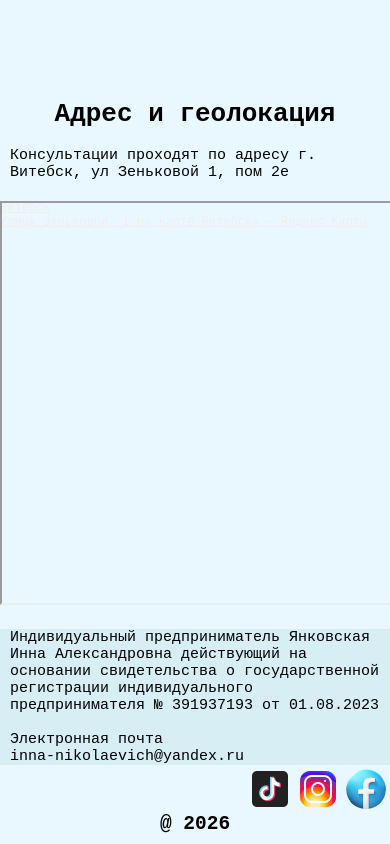
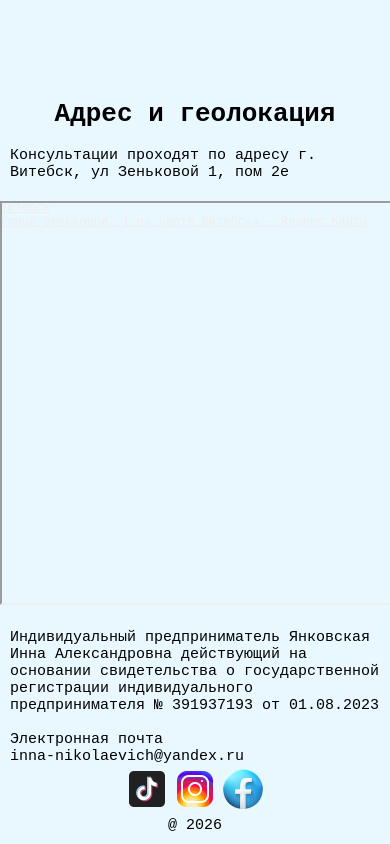
Before and after one commit to angelina2702/psychologist_Inna_Yakovskaya, a plain HTML site: page index.html in a window 390 px wide. Shown: the part 2647-3491 px from the top of the page. Drawn offline with Linux system fonts and the light colour scheme.

Commit message:
Add files via upload

```diff
--- a/index.html
+++ b/index.html
@@ -201,11 +201,11 @@
 Электронная почта<br>
 inna-nikolaevich@yandex.ru</p>
 <div class="imgs">
-	<img class="img" src="tiktok.png">
-	<img class="img" src="instagram.png">
-	<img class="img" src="facebook.png">
+	<a href="https://www.tiktok.com/@inna_yankouskaya_?_r=1&_t=ZS-94TJ7figLLR"><img class="img" src="tiktok.png"> </a>
+	<a href="https://www.instagram.com/inna_yankouskaya_psy?igsh=MWhkczFqd29nM2VobQ=="><img class="img" src="instagram.png"></a>
+	<a href="https://www.facebook.com/share/17CUN2NicM/"><img class="img" src="facebook.png"></a>
 </div>
-<h2>@ 2026</h2>
+<p class="text7">@ 2026</p>
     <script src="script.js"></script>
 </body>
 </html>
--- a/style.css
+++ b/style.css
@@ -305,13 +305,13 @@ input[type="type"] {
 .text6{
 	font-size: 20px;
     padding-left: 30px;
-	background-color: rgb(201 232 235 / 55%);
+}
+.text7{
+	font-size: 20px;
+    padding-bottom: 20px;
+	text-align: center;
 }
 h1 {
-	text-align: center;
-	font-family:   monospace;
-}
-h2 {
 	text-align: center;
 	font-family:   monospace;
 }
@@ -326,7 +326,7 @@ a{
 }
 .imgs{
 	display: flex;
-	justify-content: end;
+	justify-content: center;
 }
 
 @media (max-width: 800px) {
@@ -447,7 +447,11 @@ body{
 .text6{
 	font-size: 15px;
     padding-left: 10px;
-	background-color: rgb(201 232 235 / 55%);
+}
+.text7{
+	font-size: 15px;
+    padding-bottom: 10px;
+	text-align: center;
 }
 .SignUp {
 	width: 100%;
@@ -668,10 +672,6 @@ a{
 }
 .imgs{
 	display: flex;
-	justify-content: end;
-}
-h2 {
-	text-align: center;
-	font-family:   monospace;
+	justify-content: center;
 }
 }
```
